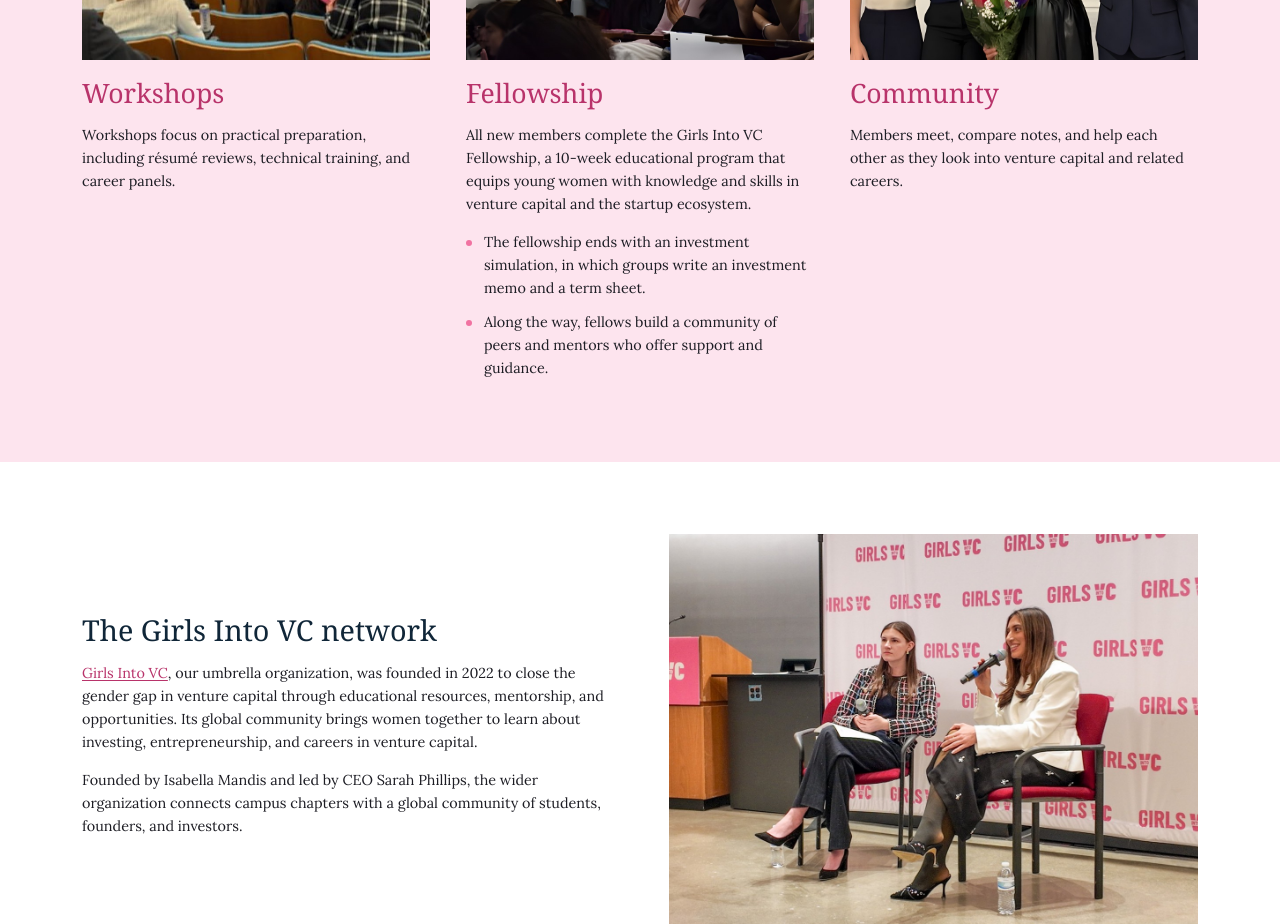
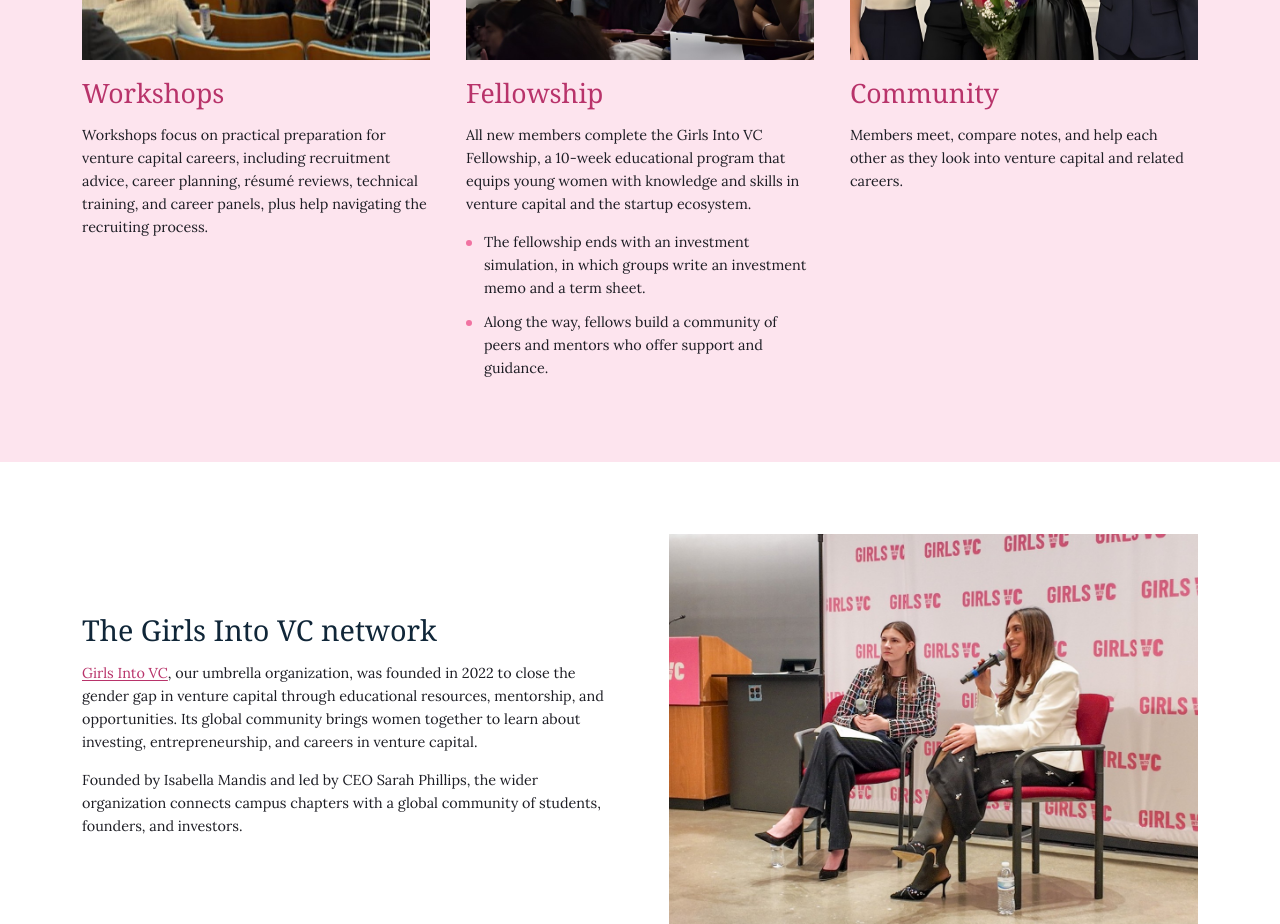
Before and after one commit to veronicas-world/givc-columbia-website, a React (Vite) app: page /about in a window 1280 px wide. Shown: the part 1160-2084 px from the top of the page. Built offline with nearby package versions, Linux system fonts and the light colour scheme; a web font is replaced by a local one.

Commit message:
Expand the Workshops description with recruitment advice and planning
Co-authored-by: factory-droid[bot] <138933559+factory-droid[bot]@users.noreply.github.com>

```diff
--- a/src/content/chapter.ts
+++ b/src/content/chapter.ts
@@ -21,9 +21,9 @@
   {
     id: 'workshops',
     title: 'Workshops',
-    summary: 'Résumé reviews, technical training, and career panels.',
+    summary: 'Recruitment advice, résumé reviews, technical training, and career panels.',
     detail:
-      'Workshops focus on practical preparation, including résumé reviews, technical training, and career panels.',
+      'Workshops focus on practical preparation for venture capital careers, including recruitment advice, career planning, résumé reviews, technical training, and career panels, plus help navigating the recruiting process.',
   },
   {
     id: 'fellowship',
```
Also changed, not shown: 1 other file (tests, documents, lock files or other folders).
